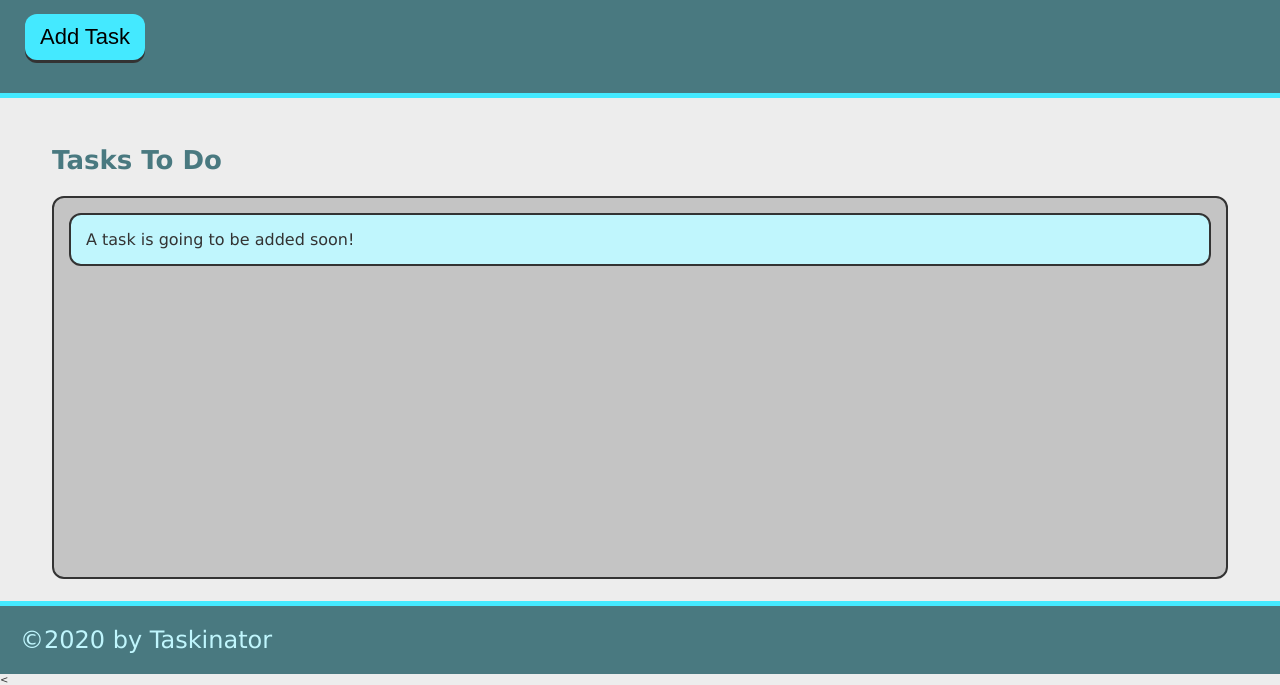
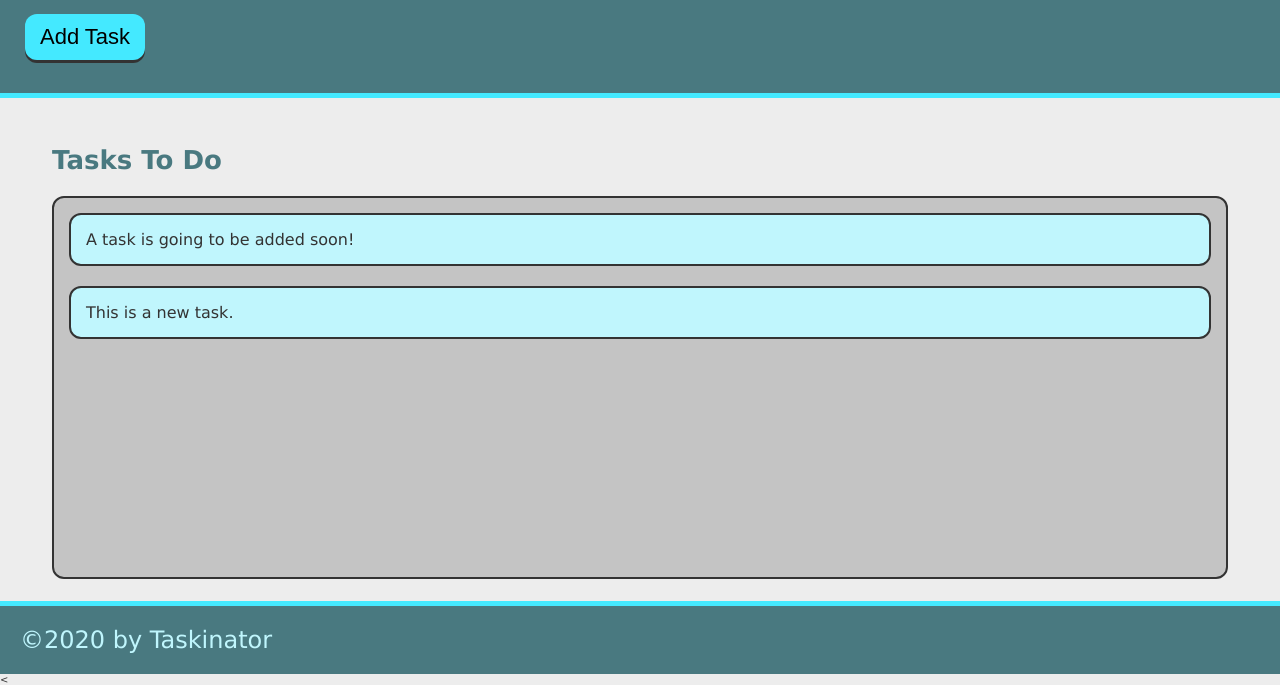
Before and after one commit to russelljus/taskinator, a plain HTML site: page index.html in a window 1280 px wide. Both pictures are taken after a click on the button "Add Task". Shown: the part 115-800 px from the top of the page. Drawn offline with Linux system fonts and the light colour scheme.

Commit message:
task button

```diff
--- a/assets/js/script.js
+++ b/assets/js/script.js
@@ -1,5 +1,18 @@
 var buttonEl = document.querySelector("#save-task");
-console.log(buttonEl);
+var tasksToDoEl = document.querySelector("#tasks-to-do");
+
+
+var createTaskHandler = function() {
+  var listItemEl = document.createElement("li");
+  listItemEl.className = "task-item";
+  listItemEl.textContent = "This is a new task.";
+  tasksToDoEl.append(listItemEl);
+}
+
+
+
+buttonEl.addEventListener("click", createTaskHandler)
+
 
 
 
--- a/index.html
+++ b/index.html
@@ -10,17 +10,17 @@
 </head>
 
 <body>
-    <body>
+
         <header>
             <h1 class="page-title">Taskinator</h1>
             <p>Click the button below to add a new task!</p>
             <button class="btn" id="save-task">Add Task</button>
        </header>
 
-        <script src="./assets/js/script.js"></script>
-      </body>
 
-  <script src="./assets/js/script.js"></script>
+
+
+
 
   <main class="page-content">
     <section class="task-list-wrapper">
@@ -35,7 +35,7 @@
   <footer>
     &copy;2020 by Taskinator
   </footer>
-
+  <script src="./assets/js/script.js"></script>
 </body>
 
 
```
